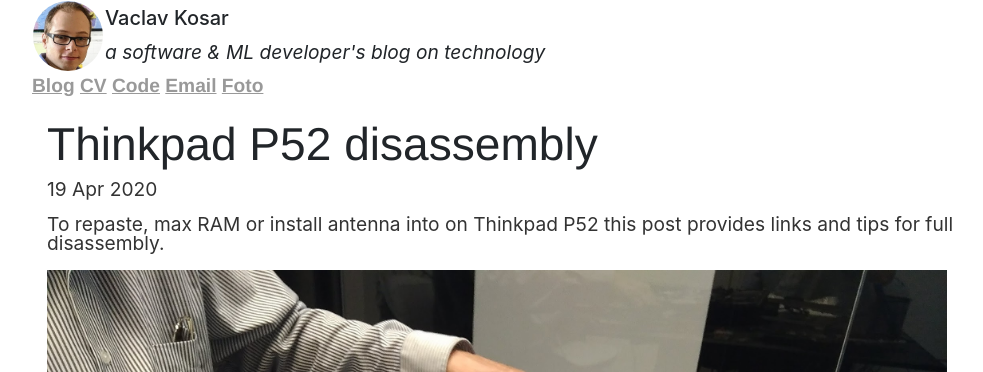
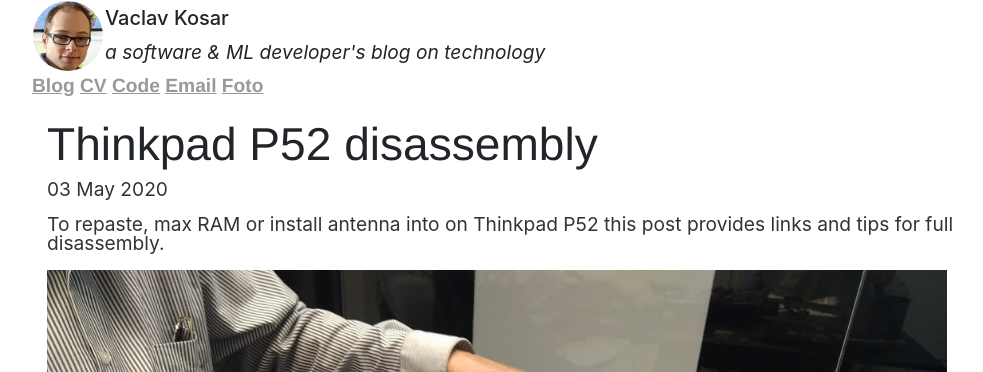
Before and after one commit to vackosar/vackosar.github.io, a Jekyll site: the page built from _posts/2020-05-03-P52-disassembly.md, in a window 1280 px wide. Shown: the top 372 px of the page, without its empty margins (96-1079 px from the left). Built offline with Jekyll 4.4.1, drawn with Linux system fonts in a browser that asks for light colours; nearby versions of some CDN libraries; library files that are not in the unit come from our copies; comment, search, counter and statistics services are not loaded.

Commit message:
fix thinkpad disassembly

```diff
--- a/_posts/2020-05-03-P52-disassembly.md
+++ b/_posts/2020-05-03-P52-disassembly.md
@@ -1,7 +1,7 @@
 ---
 layout: post
 title: "Thinkpad P52 disassembly"
-date: 2020-04-19
+date: 2020-05-03
 ---
 
 To repaste, max RAM or install antenna into on Thinkpad P52 this post provides links and tips for full disassembly.
```
Also changed, not shown: _posts/2019-03-03-Thinkpad-P52-vs-HP-Zbook-15-G5-vs-Dell-Precision-7530.md (+1 -1 lines).
